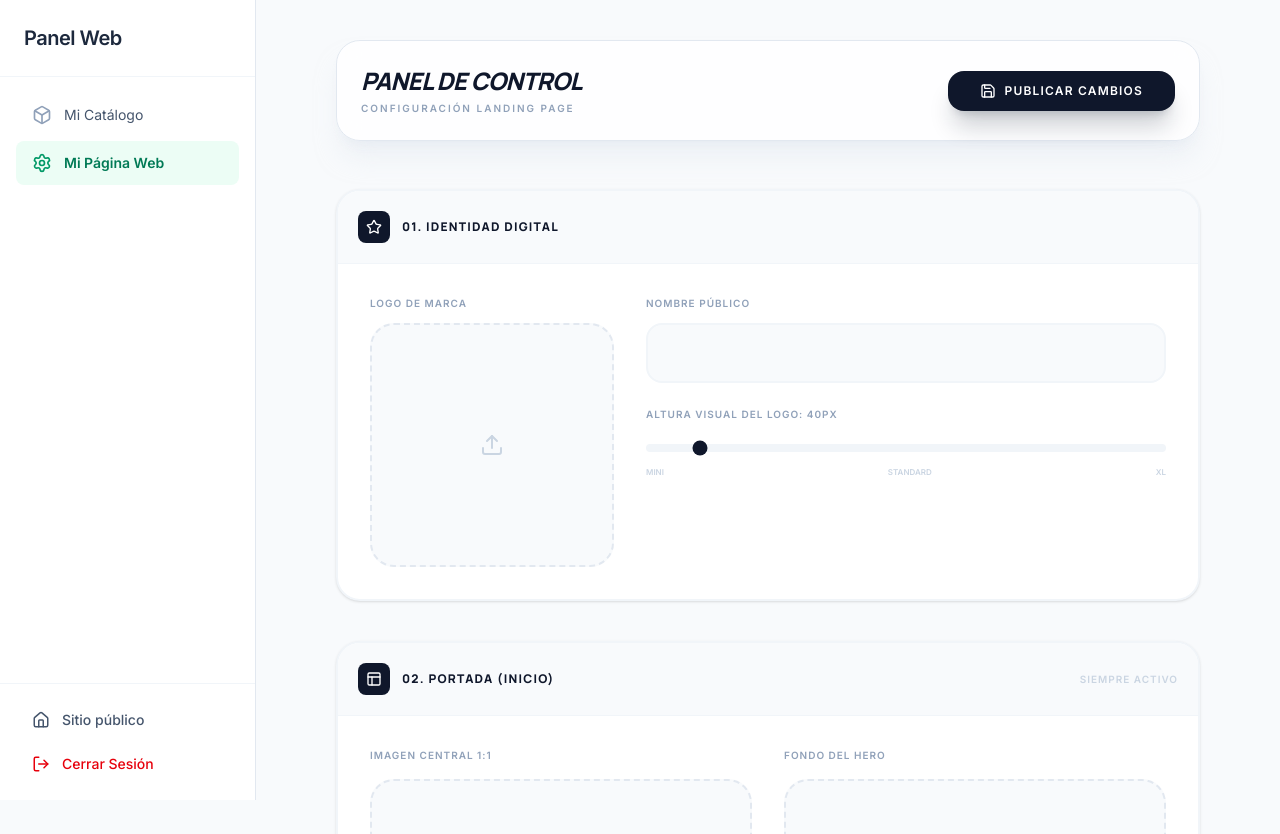
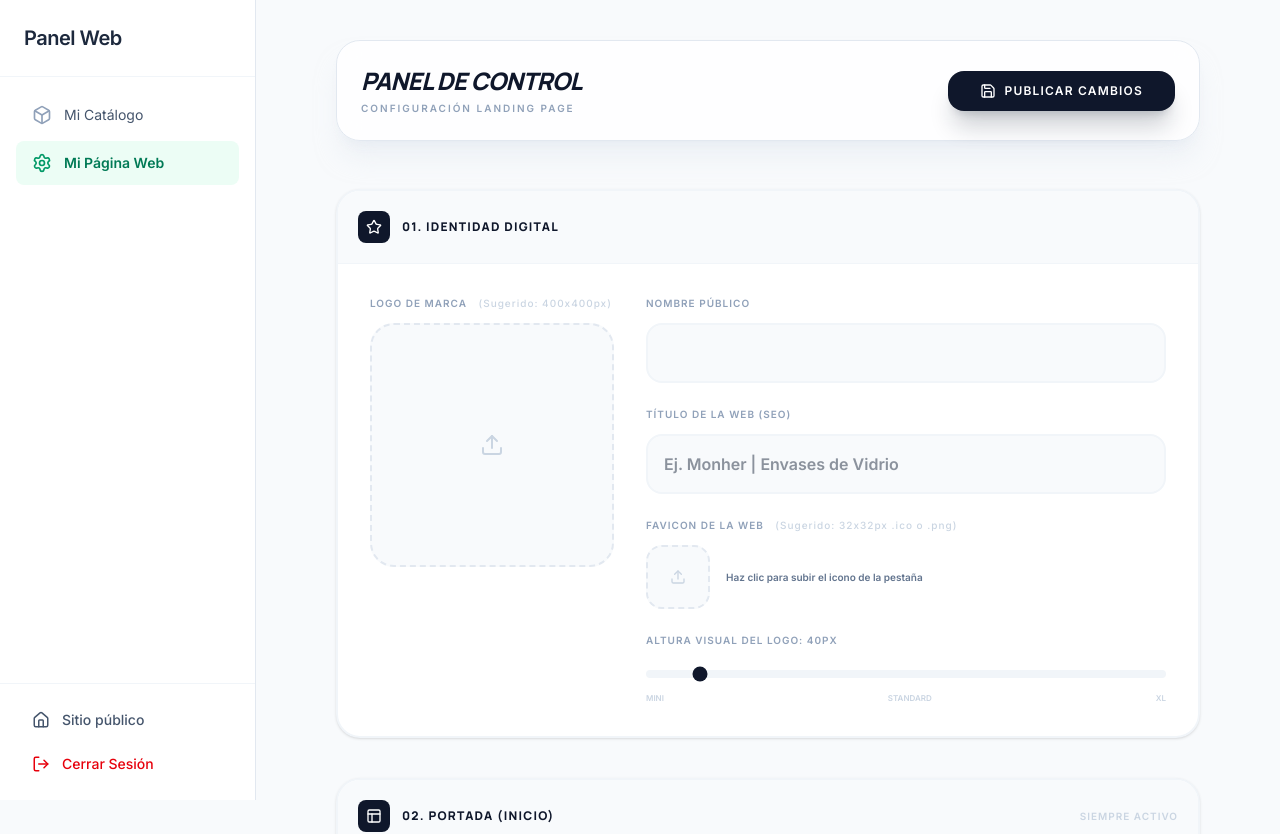
Before and after one commit to MohnerPage/mohner, a Next.js app: page /admin/configuracion in a window 1280 px wide. Shown: the top 834 px of the page. Built offline with nearby package versions, Linux system fonts and the light colour scheme; no server answers; the database is empty.

Commit message:
Update: Replace LinkedIn with TikTok and restore Favicon/SEO settings in Admin

```diff
--- a/app/admin/configuracion/page.tsx
+++ b/app/admin/configuracion/page.tsx
@@ -1,7 +1,7 @@
 'use client';
 
 import { useState, useEffect, useRef } from 'react';
-import { Save, AlertCircle, CheckCircle2, Upload, Loader2, Image as ImageIcon, Hash, Layout, HelpCircle, Star, Award, MessageSquare, Quote, Info, ShieldCheck, Mail, Phone, Globe, Link as LinkIcon, Share2 } from 'lucide-react';
+import { Save, AlertCircle, CheckCircle2, Upload, Loader2, Image as ImageIcon, Hash, Layout, HelpCircle, Star, Award, MessageSquare, Quote, Info, ShieldCheck, Mail, Phone, Globe, Link as LinkIcon, Share2, Music } from 'lucide-react';
 import imageCompression from 'browser-image-compression';
 
 export default function ConfigPage() {
@@ -11,6 +11,7 @@ export default function ConfigPage() {
   const [uploadingHeroBg, setUploadingHeroBg] = useState(false);
   const [uploadingAbout, setUploadingAbout] = useState(false);
   const [uploadingLogo, setUploadingLogo] = useState(false);
+  const [uploadingFavicon, setUploadingFavicon] = useState(false);
   const [message, setMessage] = useState({ type: '', text: '' });
 
   const [formData, setFormData] = useState({
@@ -42,7 +43,7 @@ export default function ConfigPage() {
     footerAboutText: '',
     facebookUrl: '',
     instagramUrl: '',
-    linkedinUrl: '',
+    tiktokUrl: '',
     showCatalog: true,
     showAbout: true,
     showValues: true,
@@ -60,6 +61,7 @@ export default function ConfigPage() {
   const heroBgInputRef = useRef<HTMLInputElement>(null);
   const aboutInputRef = useRef<HTMLInputElement>(null);
   const logoInputRef = useRef<HTMLInputElement>(null);
+  const faviconInputRef = useRef<HTMLInputElement>(null);
 
   useEffect(() => {
     fetch('/api/settings')
@@ -95,7 +97,7 @@ export default function ConfigPage() {
             footerAboutText: data.footerAboutText || '',
             facebookUrl: data.facebookUrl || '',
             instagramUrl: data.instagramUrl || '',
-            linkedinUrl: data.linkedinUrl || '',
+            tiktokUrl: data.tiktokUrl || '',
             showCatalog: data.showCatalog !== undefined ? data.showCatalog : true,
             showAbout: data.showAbout !== undefined ? data.showAbout : true,
             showValues: data.showValues !== undefined ? data.showValues : true,
@@ -206,6 +208,7 @@ export default function ConfigPage() {
       if (field === 'heroBgImageUrl') setUploadingHeroBg(true);
       if (field === 'aboutImageUrl') setUploadingAbout(true);
       if (field === 'logoImageUrl') setUploadingLogo(true);
+      if (field === 'faviconUrl') setUploadingFavicon(true);
 
       const options = { maxSizeMB: 1, maxWidthOrHeight: 1920, useWebWorker: true };
       const compressedFile = await imageCompression(file, options);
@@ -226,6 +229,7 @@ export default function ConfigPage() {
       setUploadingHeroBg(false);
       setUploadingAbout(false);
       setUploadingLogo(false);
+      setUploadingFavicon(false);
     }
   };
 
@@ -269,7 +273,7 @@ export default function ConfigPage() {
           <div className="p-8 space-y-8">
             <div className="grid md:grid-cols-3 gap-8">
               <div className="md:col-span-1">
-                <label className="block text-[10px] font-black text-slate-400 uppercase tracking-widest mb-3">Logo de Marca</label>
+                <label className="block text-[10px] font-black text-slate-400 uppercase tracking-widest mb-3">Logo de Marca <span className="text-slate-300 normal-case font-medium ml-2">(Sugerido: 400x400px)</span></label>
                 <div onClick={() => logoInputRef.current?.click()} className="aspect-square bg-slate-50 border-2 border-dashed border-slate-200 rounded-3xl flex flex-col items-center justify-center cursor-pointer hover:bg-slate-100 transition-all group overflow-hidden">
                   <input type="file" ref={logoInputRef} onChange={(e) => handleImageUpload(e, 'logoImageUrl')} className="hidden" />
                   {formData.logoImageUrl ? <img src={formData.logoImageUrl} className="h-full w-full object-contain p-4 group-hover:scale-110 transition-transform" /> : uploadingLogo ? <Loader2 className="animate-spin text-slate-400" /> : <Upload size={24} className="text-slate-300" />}
@@ -279,6 +283,23 @@ export default function ConfigPage() {
                 <div>
                   <label className="block text-[10px] font-black text-slate-400 uppercase tracking-widest mb-3">Nombre Público</label>
                   <input type="text" name="brandName" value={formData.brandName} onChange={handleChange} className="w-full p-4 bg-slate-50 border-2 border-slate-100 rounded-2xl focus:border-slate-900 outline-none transition-all font-bold text-slate-800" />
+                </div>
+                <div>
+                  <label className="block text-[10px] font-black text-slate-400 uppercase tracking-widest mb-3">Título de la Web (SEO)</label>
+                  <input type="text" name="siteTitle" value={formData.siteTitle} onChange={handleChange} placeholder="Ej. Monher | Envases de Vidrio" className="w-full p-4 bg-slate-50 border-2 border-slate-100 rounded-2xl focus:border-slate-900 outline-none transition-all font-bold text-slate-800" />
+                </div>
+                <div>
+                  <label className="block text-[10px] font-black text-slate-400 uppercase tracking-widest mb-3">Favicon de la Web <span className="text-slate-300 normal-case font-medium ml-2">(Sugerido: 32x32px .ico o .png)</span></label>
+                  <div className="flex items-center gap-4">
+                    <div onClick={() => faviconInputRef.current?.click()} className="w-16 h-16 bg-slate-50 border-2 border-dashed border-slate-200 rounded-2xl flex items-center justify-center cursor-pointer hover:bg-slate-100 transition-all overflow-hidden relative">
+                      <input type="file" ref={faviconInputRef} onChange={(e) => handleImageUpload(e, 'faviconUrl')} className="hidden" />
+                      {formData.faviconUrl ? <img src={formData.faviconUrl} className="w-full h-full object-contain p-2" /> : uploadingFavicon ? <Loader2 className="animate-spin text-slate-400" /> : <Upload size={16} className="text-slate-300" />}
+                    </div>
+                    <div>
+                      <p className="text-[10px] font-bold text-slate-500">Haz clic para subir el icono de la pestaña</p>
+                      {formData.faviconUrl && <button onClick={() => setFormData({...formData, faviconUrl: ''})} className="text-[9px] text-rose-500 font-black uppercase tracking-widest hover:underline mt-1">Eliminar</button>}
+                    </div>
+                  </div>
                 </div>
                 <div>
                   <label className="block text-[10px] font-black text-slate-400 uppercase tracking-widest mb-3">Altura Visual del Logo: {formData.logoHeight}px</label>
@@ -302,7 +323,7 @@ export default function ConfigPage() {
           <div className="p-8 space-y-8">
              <div className="grid md:grid-cols-2 gap-8">
                <div className="space-y-4">
-                 <label className="block text-[10px] font-black text-slate-400 uppercase tracking-widest">Imagen Central 1:1</label>
+                 <label className="block text-[10px] font-black text-slate-400 uppercase tracking-widest">Imagen Central 1:1 <span className="text-slate-300 normal-case font-medium ml-2">(Sugerido: 1000x1000px)</span></label>
                  <div onClick={() => heroInputRef.current?.click()} className="aspect-square bg-slate-50 border-2 border-dashed border-slate-200 rounded-3xl flex flex-col items-center justify-center cursor-pointer overflow-hidden group">
                    <input type="file" ref={heroInputRef} onChange={(e) => handleImageUpload(e, 'heroImageUrl')} className="hidden" />
                    {formData.heroImageUrl ? <img src={formData.heroImageUrl} className="w-full h-full object-cover group-hover:scale-105 transition-transform" /> : uploadingHero ? <Loader2 className="animate-spin text-slate-400" /> : <ImageIcon size={32} className="text-slate-200" />}
@@ -313,7 +334,7 @@ export default function ConfigPage() {
                  </div>
                </div>
                <div className="space-y-4">
-                 <label className="block text-[10px] font-black text-slate-400 uppercase tracking-widest">Fondo del Hero</label>
+                 <label className="block text-[10px] font-black text-slate-400 uppercase tracking-widest">Fondo del Hero <span className="text-slate-300 normal-case font-medium ml-2">(Sugerido: 1920x1080px)</span></label>
                  <div onClick={() => heroBgInputRef.current?.click()} className="aspect-square bg-slate-50 border-2 border-dashed border-slate-200 rounded-3xl flex flex-col items-center justify-center cursor-pointer overflow-hidden group">
                    <input type="file" ref={heroBgInputRef} onChange={(e) => handleImageUpload(e, 'heroBgImageUrl')} className="hidden" />
                    {formData.heroBgImageUrl ? <img src={formData.heroBgImageUrl} className="w-full h-full object-cover group-hover:scale-105 transition-transform opacity-50" /> : <Layout size={32} className="text-slate-200" />}
@@ -364,6 +385,7 @@ export default function ConfigPage() {
            <div className="p-8 space-y-8">
              <div className="grid md:grid-cols-3 gap-8">
                 <div className="md:col-span-1 space-y-4">
+                  <label className="block text-[10px] font-black text-slate-400 uppercase tracking-widest">Imagen de Sección <span className="text-slate-300 normal-case font-medium ml-2">(Sugerido: 800x800px)</span></label>
                   <div onClick={() => aboutInputRef.current?.click()} className="aspect-video md:aspect-square bg-slate-50 border-2 border-dashed border-slate-200 rounded-3xl flex items-center justify-center cursor-pointer overflow-hidden">
                     <input type="file" ref={aboutInputRef} onChange={(e) => handleImageUpload(e, 'aboutImageUrl')} className="hidden" />
                     {formData.aboutImageUrl ? <img src={formData.aboutImageUrl} className="w-full h-full object-cover" /> : <ImageIcon size={32} className="text-slate-200" />}
@@ -531,8 +553,8 @@ export default function ConfigPage() {
                     <input type="text" name="instagramUrl" value={formData.instagramUrl} onChange={handleChange} placeholder="https://instagram.com/..." className="w-full p-4 bg-slate-50 border-2 border-slate-100 rounded-xl text-xs font-bold" />
                  </div>
                  <div>
-                    <label className="block text-[10px] font-black text-slate-400 uppercase tracking-widest mb-3 italic flex items-center gap-2"><LinkIcon size={12} /> LinkedIn URL</label>
-                    <input type="text" name="linkedinUrl" value={formData.linkedinUrl} onChange={handleChange} placeholder="https://linkedin.com/..." className="w-full p-4 bg-slate-50 border-2 border-slate-100 rounded-xl text-xs font-bold" />
+                    <label className="block text-[10px] font-black text-slate-400 uppercase tracking-widest mb-3 italic flex items-center gap-2"><Music size={12} /> TikTok URL</label>
+                    <input type="text" name="tiktokUrl" value={formData.tiktokUrl} onChange={handleChange} placeholder="https://tiktok.com/@..." className="w-full p-4 bg-slate-50 border-2 border-slate-100 rounded-xl text-xs font-bold" />
                  </div>
               </div>
            </div>
--- a/app/api/settings/route.ts
+++ b/app/api/settings/route.ts
@@ -44,7 +44,7 @@ export async function PUT(request: Request) {
       footerAboutText: body.footerAboutText,
       facebookUrl: body.facebookUrl,
       instagramUrl: body.instagramUrl,
-      linkedinUrl: body.linkedinUrl,
+      tiktokUrl: body.tiktokUrl,
       siteTitle: body.siteTitle,
       faviconUrl: body.faviconUrl,
       logoHeight: body.logoHeight ? parseInt(body.logoHeight) : 40,
--- a/app/page.tsx
+++ b/app/page.tsx
@@ -59,7 +59,7 @@ export default async function Home() {
     footerAboutText: (settings as any)?.footerAboutText || 'Distribuidores de envases de vidrio y plástico para las industrias alimentaria, cosmética y farmacéutica.',
     facebookUrl: (settings as any)?.facebookUrl || '',
     instagramUrl: (settings as any)?.instagramUrl || '',
-    linkedinUrl: (settings as any)?.linkedinUrl || '',
+    tiktokUrl: (settings as any)?.tiktokUrl || '',
     showCatalog: settings?.showCatalog !== undefined ? settings.showCatalog : true,
     showAbout: settings?.showAbout !== undefined ? settings.showAbout : true,
     showValues: settings?.showValues !== undefined ? settings.showValues : true,
@@ -188,7 +188,7 @@ export default async function Home() {
         footerAboutText={fallbackSettings.footerAboutText}
         facebookUrl={fallbackSettings.facebookUrl}
         instagramUrl={fallbackSettings.instagramUrl}
-        linkedinUrl={fallbackSettings.linkedinUrl}
+        tiktokUrl={fallbackSettings.tiktokUrl}
       />
     </>
   );
--- a/app/privacidad/page.tsx
+++ b/app/privacidad/page.tsx
@@ -81,7 +81,7 @@ export default async function PrivacyPage() {
         footerAboutText={(settings as any)?.footerAboutText}
         facebookUrl={(settings as any)?.facebookUrl}
         instagramUrl={(settings as any)?.instagramUrl}
-        linkedinUrl={(settings as any)?.linkedinUrl}
+        tiktokUrl={(settings as any)?.tiktokUrl}
       />
     </main>
   );
```
Also changed, not shown: components/Footer.tsx (+5 -5 lines), 1 other file (tests, documents, lock files or other folders).
